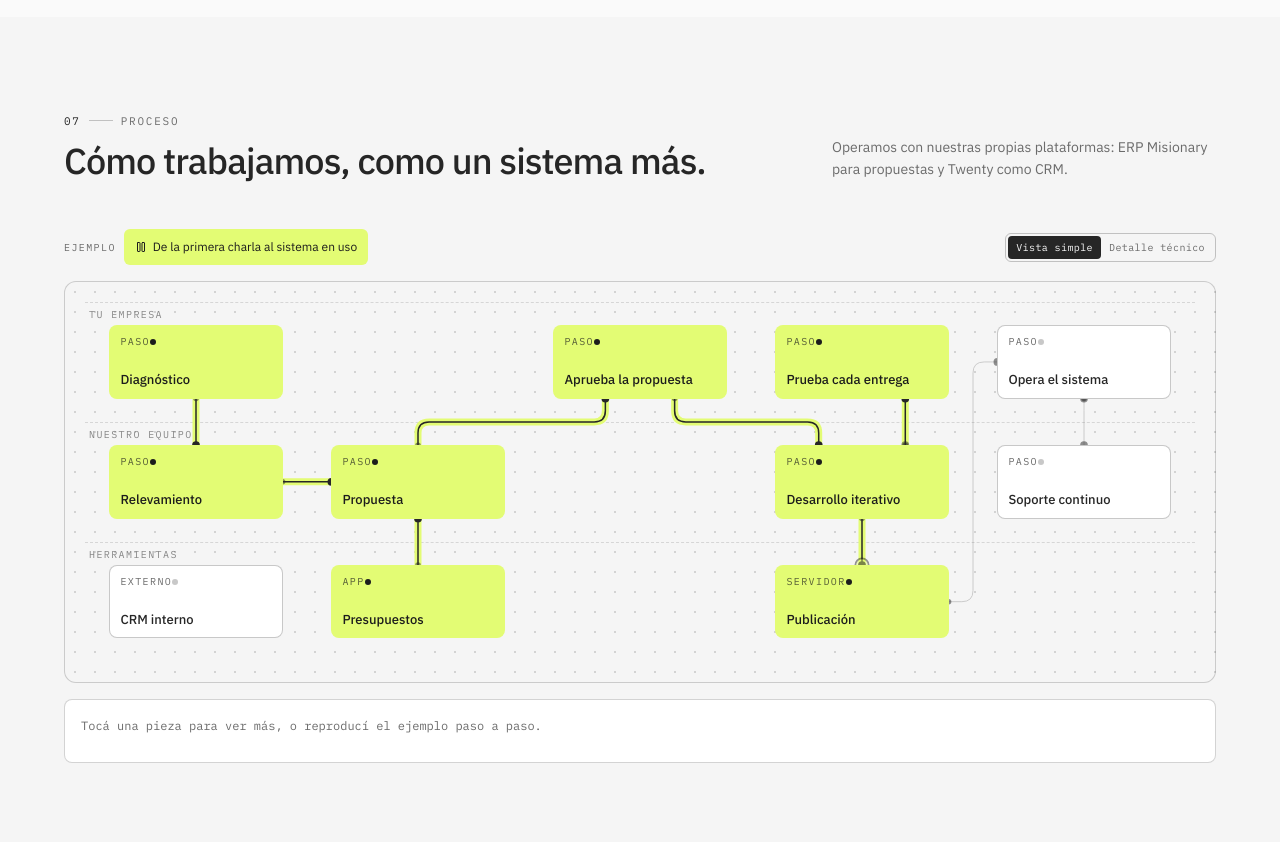
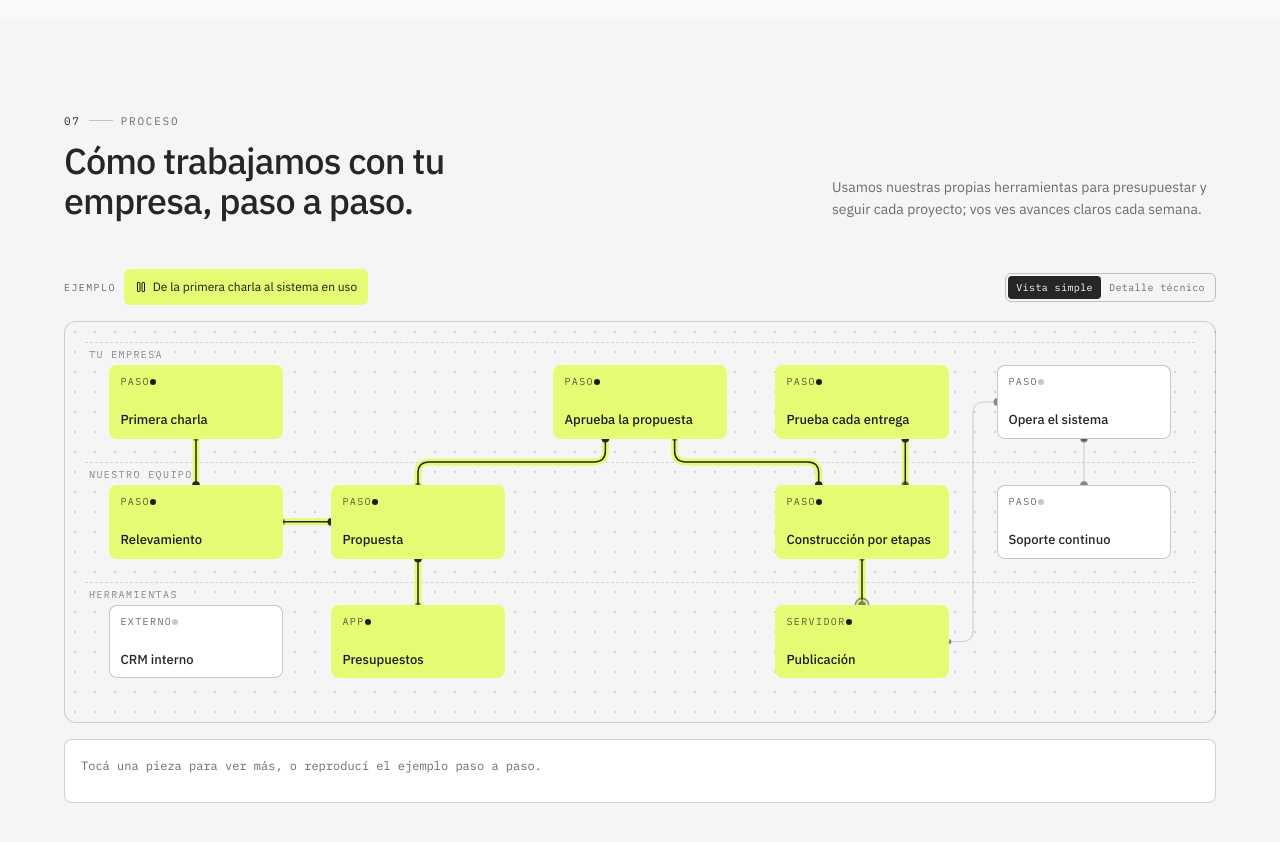
Before and after one commit to guidohalley/misionary-sistemas, a Next.js app: page / in a window 1280 px wide. Shown: the part 5320-6162 px from the top of the page. Built offline with nearby package versions, Linux system fonts and the light colour scheme.

Commit message:
feat(copy): humanizar proceso de trabajo con clientes
Co-authored-by: Guido Halley <guidohalley@users.noreply.github.com>

```diff
--- a/components/sections/how-it-works.tsx
+++ b/components/sections/how-it-works.tsx
@@ -5,27 +5,27 @@ import { SectionHeader } from "./section-header"
 const STEPS = [
   {
     n: "01",
-    lane: "cliente + misionary",
-    title: "Diagnóstico y relevamiento",
-    description: "Entendemos tu negocio, tus procesos y tus datos. Sin costo ni compromiso.",
+    lane: "juntos",
+    title: "Charlamos y relevamos",
+    description: "Entendemos cómo funciona tu negocio hoy y qué querés resolver. Sin costo ni compromiso.",
   },
   {
     n: "02",
-    lane: "misionary · ERP",
+    lane: "nuestro equipo",
     title: "Propuesta y prototipo",
-    description: "Te mostramos cómo quedaría el sistema y un presupuesto claro, armado en nuestro ERP.",
+    description: "Te mostramos cómo quedaría el sistema y un presupuesto claro antes de empezar.",
   },
   {
     n: "03",
-    lane: "misionary + cliente",
-    title: "Desarrollo iterativo",
-    description: "Entregas semanales: ves el avance, lo probás y das feedback en cada etapa.",
+    lane: "juntos",
+    title: "Construcción por etapas",
+    description: "Cada semana ves avances, los probás y nos decís qué ajustar.",
   },
   {
     n: "04",
-    lane: "plataformas",
-    title: "Producción, operación y soporte",
-    description: "Deploy en infraestructura propia del proyecto, capacitación y soporte continuo.",
+    lane: "nuestro equipo",
+    title: "Publicación, capacitación y soporte",
+    description: "Publicamos el sistema, capacitamos a tu equipo y seguimos con soporte.",
   },
 ]
 
@@ -36,8 +36,8 @@ export function HowItWorks() {
         <SectionHeader
           index="07"
           label="Proceso"
-          title="Cómo trabajamos, como un sistema más."
-          description="Operamos con nuestras propias plataformas: ERP Misionary para propuestas y Twenty como CRM."
+          title="Cómo trabajamos con tu empresa, paso a paso."
+          description="Usamos nuestras propias herramientas para presupuestar y seguir cada proyecto; vos ves avances claros cada semana."
         />
 
         <div className="hidden md:block">
--- a/content/diagramas.ts
+++ b/content/diagramas.ts
@@ -310,13 +310,13 @@ export const PROCESO: Diagram = {
     { label: "Herramientas", row: 2 },
   ],
   nodes: [
-    { id: "diag", kind: "step", label: "Diagnóstico", stack: "sin costo", desktop: { col: 0, row: 0 }, mobile: null },
+    { id: "diag", kind: "step", label: "Primera charla", stack: "diagnóstico sin costo", desktop: { col: 0, row: 0 }, mobile: null },
     { id: "aprueba", kind: "step", label: "Aprueba la propuesta", desktop: { col: 2, row: 0 }, mobile: null },
     { id: "prueba", kind: "step", label: "Prueba cada entrega", desktop: { col: 3, row: 0 }, mobile: null },
     { id: "opera", kind: "step", label: "Opera el sistema", desktop: { col: 4, row: 0 }, mobile: null },
     { id: "relev", kind: "step", label: "Relevamiento", stack: "procesos y datos", desktop: { col: 0, row: 1 }, mobile: null },
     { id: "presu", kind: "step", label: "Propuesta", stack: "prototipo y presupuesto", desktop: { col: 1, row: 1 }, mobile: null },
-    { id: "dev", kind: "step", label: "Desarrollo iterativo", stack: "entregas semanales", desktop: { col: 3, row: 1 }, mobile: null },
+    { id: "dev", kind: "step", label: "Construcción por etapas", stack: "entregas semanales", desktop: { col: 3, row: 1 }, mobile: null },
     { id: "soporte", kind: "step", label: "Soporte continuo", desktop: { col: 4, row: 1 }, mobile: null },
     {
       id: "twenty",
```
